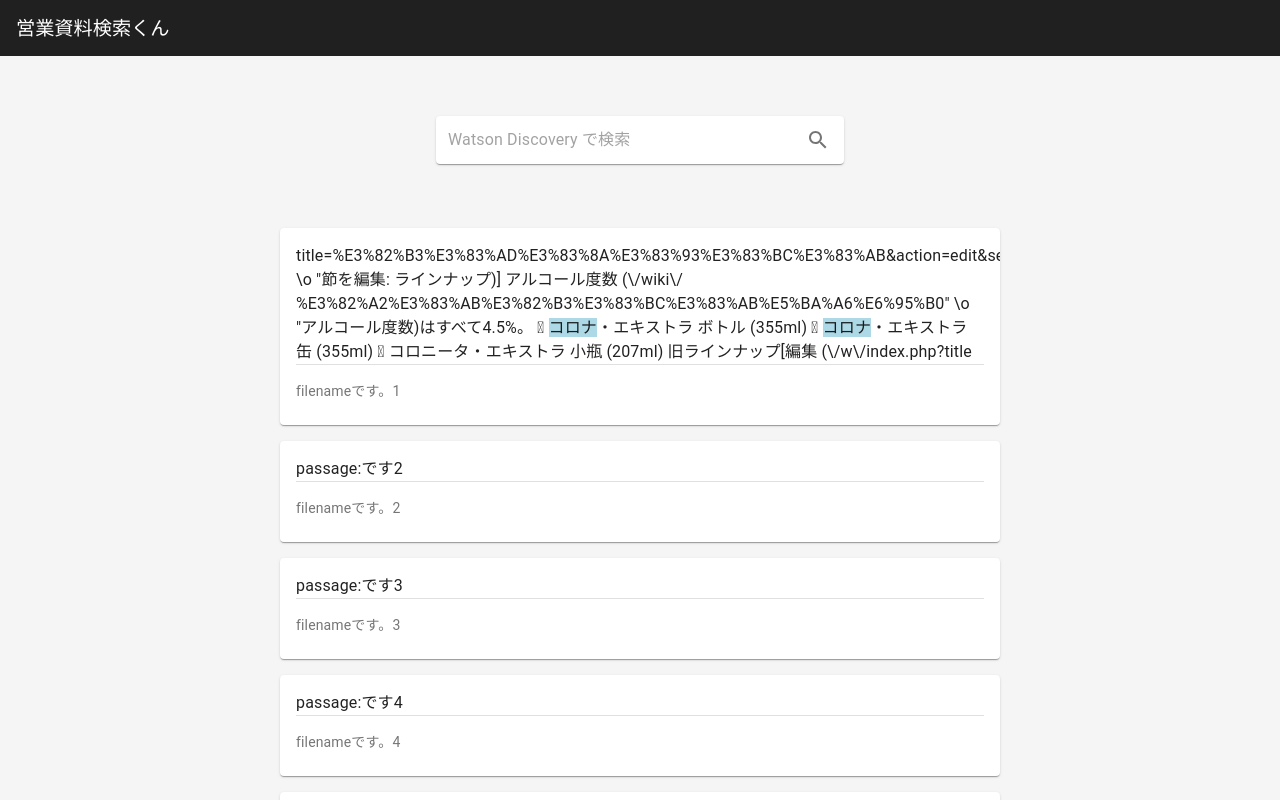
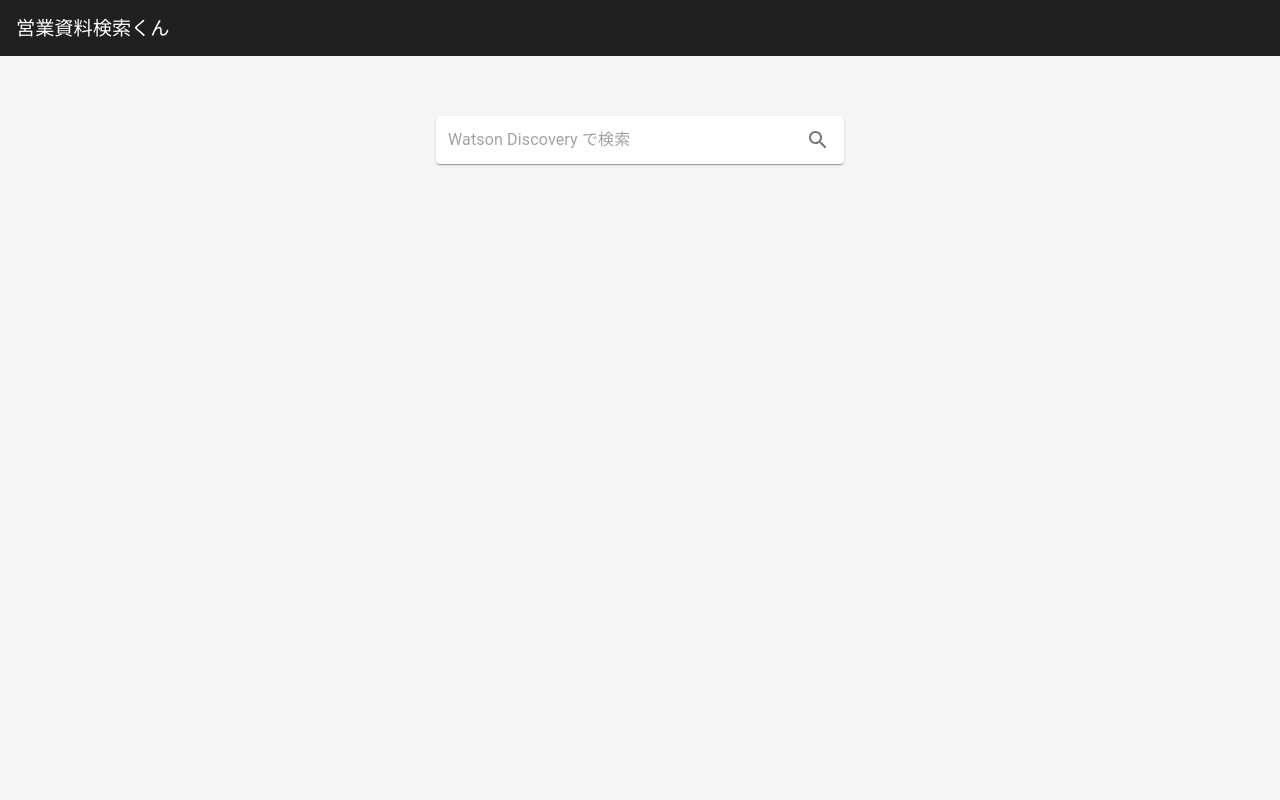
Before and after one commit to cloud-native-garage-method-japan-cohort/team-scorpius-frontend, a React (Vite) app: page / in a window 1280 px wide. Shown: the top 800 px of the page. Built offline with nearby package versions, Linux system fonts and the light colour scheme.

Commit message:
backendとの連携

```diff
--- a/src/pages/Top.jsx
+++ b/src/pages/Top.jsx
@@ -12,7 +12,6 @@ import {
 import SearchIcon from "@material-ui/icons/Search";
 
 import { queryDiscovery } from "../utils/index";
-import { MockSearchResult } from "../mock/MockSearchResult";
 import SearchResultCard from "../components/SearchResultCard/SearchResultCard";
 
 const useStyles = makeStyles((theme) => ({
@@ -48,16 +47,14 @@ const useStyles = makeStyles((theme) => ({
 
 const Top = () => {
   const [sendText, setSendText] = useState("");
-  const [recvText, setRecvText] = useState("");
+  const [recvText, setRecvText] = useState([]);
 
   const classes = useStyles();
 
   const onPressQuery = async (event) => {
     event.preventDefault();
     const res = await queryDiscovery(sendText);
-    setRecvText(res.data.responseText);
-    console.log(res);
-    // setSendText('');
+    setRecvText(res.data);
   };
 
   return (
@@ -88,10 +85,9 @@ const Top = () => {
       </form>
       <Grid className={classes.grid}>
         <Container className={classes.container}>
-          {/* TODO: APIとの連携 */}
-          {MockSearchResult.map((data, index) => (
+          {recvText.length > 0 && recvText.map((data, index) => (
             <Grid key={`SearchResultCard-${data.filename}-${index}`}>
-              <SearchResultCard filename={data.filename} passage={data.passage}/>
+              <SearchResultCard filename={data.filename} passage={data.passage} />
             </Grid>)
           )}
         </Container>
```
